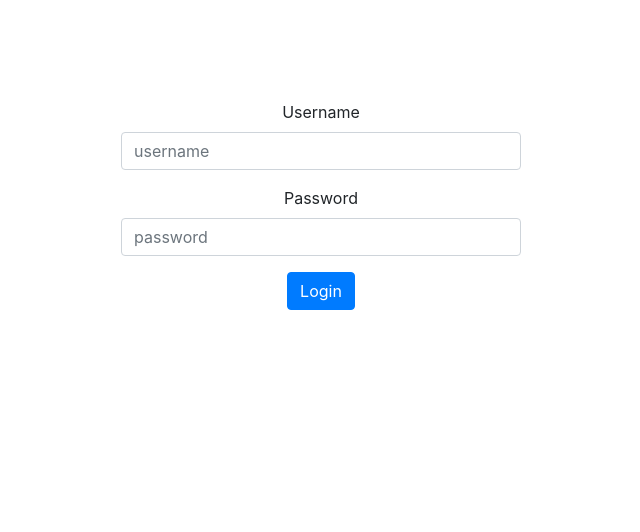
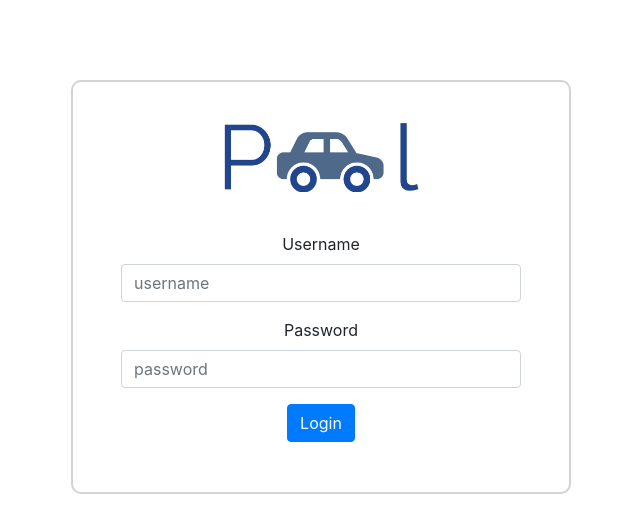
Before and after one commit to muh200/carpooling, a React (Create React App) app: page / in a window 1280 px wide. Shown: the top 532 px of the page, without its empty margins (319-959 px from the left). Built offline with nearby package versions, Linux system fonts and the light colour scheme.

Commit message:
formatted login component

```diff
--- a/src/components/login/login.css
+++ b/src/components/login/login.css
@@ -1,8 +1,25 @@
 .base-container {
-  margin: 100px 50px;
+  margin: auto;
+  margin-top: 80px;
+  border: solid 2px lightgrey;
+  border-radius: 10px;
+  width: 500px;
 }
 
 .form {
   margin: auto;
   width: 400px;
 }
+
+.logo {
+  margin: 40px 0px;
+}
+
+img {
+  max-width: 40%;
+  height: auto;
+}
+
+.footer {
+  margin-bottom: 50px;
+}
--- a/src/components/login/login.jsx
+++ b/src/components/login/login.jsx
@@ -1,5 +1,6 @@
 import React, { Component } from 'react';
 import './login.css'
+import logo from "../../assets/logo.png"
 
 class Login extends Component {
     // state = {  }
@@ -7,8 +8,11 @@ class Login extends Component {
 
     render() {
         return(
-        <div className="base-container">
+        <div className="base-container" >
             <div className="content">
+                <div className="logo">
+                    <img src={logo} />
+                </div>
                 <div className="form">
                     <form>
                         <div className="form-group">
```
Also changed, not shown: src/assets/logo.jpg (renamed from assets/logo.jpg), src/assets/logo.png (renamed from assets/logo.png).
